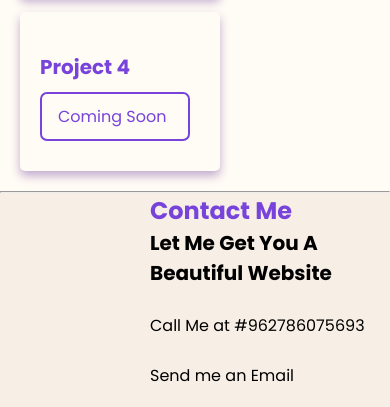
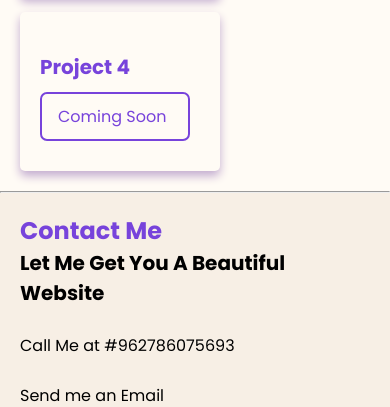
Before and after one commit to NoorAtallah/Portfolio, a plain HTML site: page index.html in a window 390 px wide. Shown: the part 4462-4869 px from the top of the page. Drawn offline with nearby package versions, Linux system fonts and the light colour scheme; a script that the page names is missing.

Commit message:
more edits were made

```diff
--- a/style.css
+++ b/style.css
@@ -425,6 +425,12 @@ a:hover{
     color: black;
 }
 
+@media (max-width:768px){
+    .contact-me{
+        padding:20px;
+    }}
+
+
 footer{
     position: relative;
     width: 100%;
```
